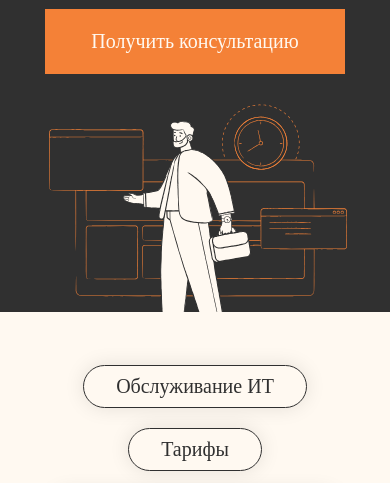
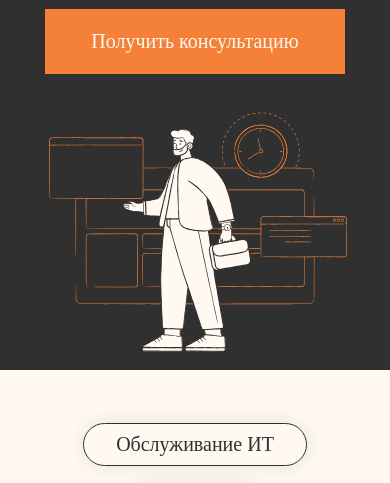
Before and after one commit to allachevskaya/landing-2bService, a plain HTML site: page index.html in a window 390 px wide. Shown: the part 322-805 px from the top of the page. Drawn offline with Linux system fonts and the light colour scheme; a web font is replaced by a local one.

Commit message:
Update prefix.css

```diff
--- a/styles/prefix.css
+++ b/styles/prefix.css
@@ -404,8 +404,8 @@ button:hover {
 
   .main-icon {
     position: relative;
-    height: 128px;
-    margin-top: 67px;
+    height: 253px;
+    margin-top: 0px;
   }
 
   .button button {
```
